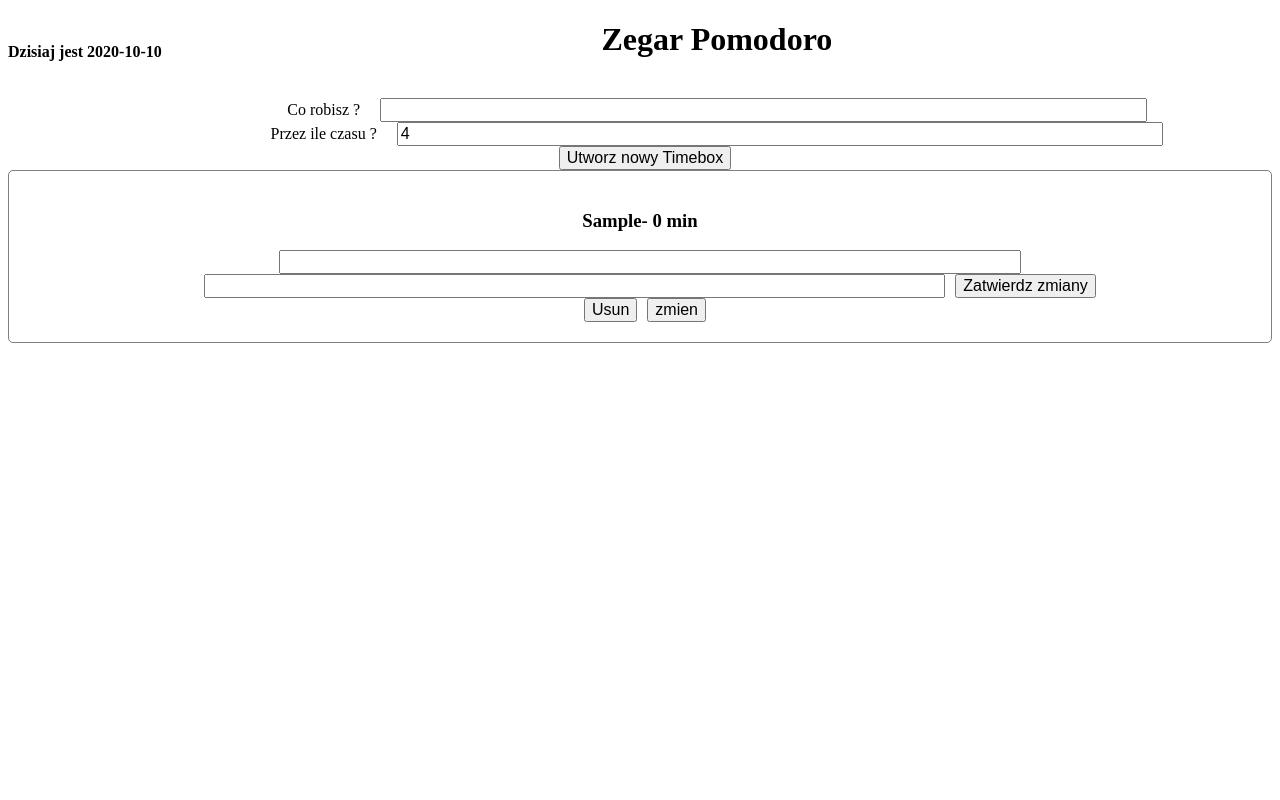
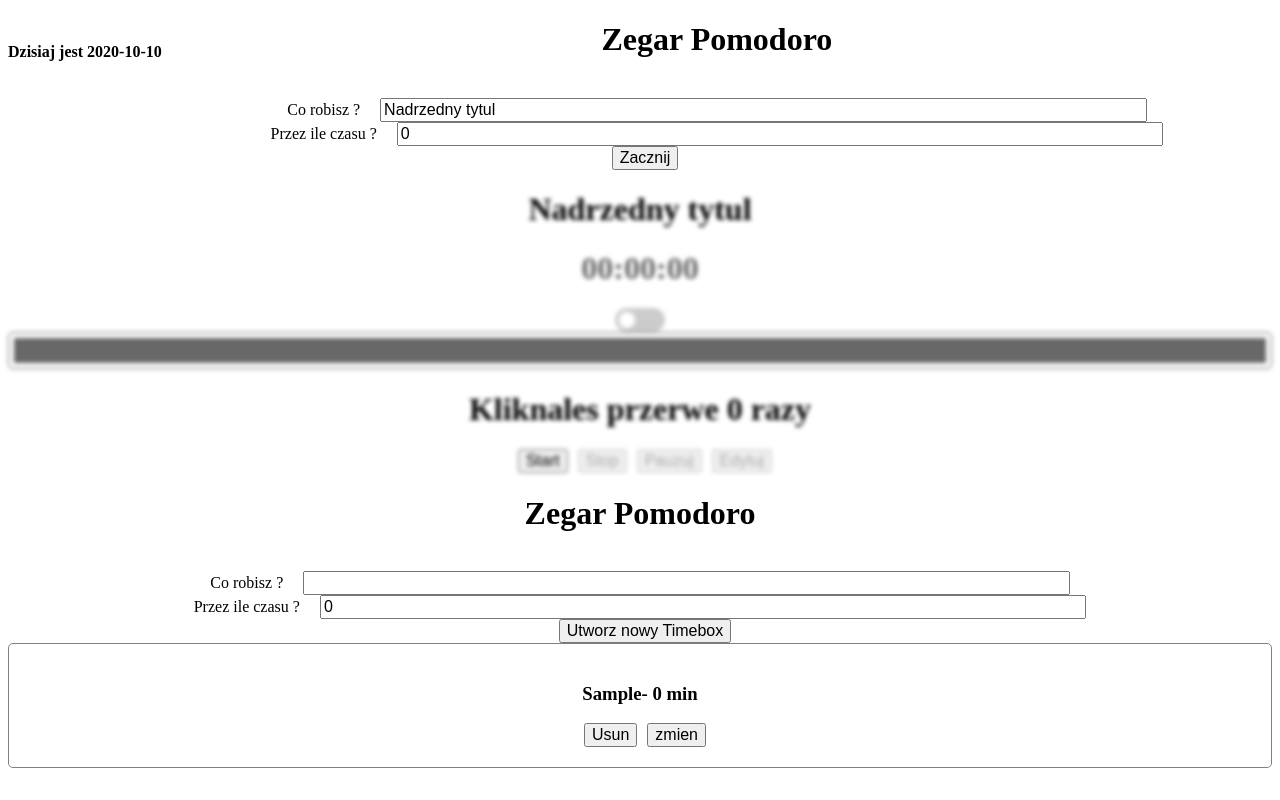
Before and after one commit to maciek2929/Pomodor-Timer-React, a React (Create React App) app: page / in a window 1280 px wide. Both pictures are taken after typing "Sample" into the empty fields and a click on the button "Utworz nowy Timebox". Built offline with nearby package versions, Linux system fonts and the light colour scheme.

Commit message:
complete and working( i hope so) version before i am going to learn and add TS, and Simply unit Test

```diff
--- a/src/App.jsx
+++ b/src/App.jsx
@@ -2,16 +2,16 @@ import React from "react";
 import ActualTime from "./components/ActualTime/ActualTime";
 import "./App.css";
 import TimeboxList from "./components/TimeboxList/TimeboxList";
+import EditableTimebox from './components/EditableTimebox/EditableTimebox'
 
 function App() {
   return (
     <div className="App">
-      <ActualTime style={{ marginBottom: "50px" }} />
+      <ActualTime />
+      <EditableTimebox/>
       <TimeboxList />
     </div>
   );
 }
 
 export default App;
-
-// w propsach przekazywalem totalTime in sexonds do Timeboxa//
--- a/src/components/EditableTimebox/EditableTimebox.jsx
+++ b/src/components/EditableTimebox/EditableTimebox.jsx
@@ -1,5 +1,5 @@
 import React from "react";
-import TimeBoxEditor from "../TimeboxEritor/TimeboxEdiotr";
+import TimeBoxEditor from "../TimeboxEditor/TimeboxEdiotr";
 import Timebox from "../Timebox/Timebox";
 import { useState } from "react";
 
--- a/src/components/Timebox/Timebox.jsx
+++ b/src/components/Timebox/Timebox.jsx
@@ -76,5 +76,3 @@ const Timebox = ({ totalTimeInMinutes, title, isEditable, onEdit }) => {
 };
 
 export default Timebox;
-
-//kotek sra
--- a/src/components/TimeboxCreator/TimeboxCreator.jsx
+++ b/src/components/TimeboxCreator/TimeboxCreator.jsx
@@ -1,7 +1,7 @@
 import React from "react";
 import { useState } from "react";
 import { v4 as uuidv4 } from "uuid";
-const TimeboxCreator = ({ onCreate }) => {
+const TimeboxCreator = ({ onCreate, handleEdit }) => {
   const [elTitle, setEltitle] = useState("");
   const [elTime, setElTime] = useState(0);
 
@@ -15,7 +15,7 @@ const TimeboxCreator = ({ onCreate }) => {
     e.preventDefault();
     onCreate(templateTimebox);
     setEltitle("");
-    setElTime((prev) => prev + 4);
+    setElTime(null);
   };
 
   const handleTitleChange = (e) => {
@@ -25,6 +25,7 @@ const TimeboxCreator = ({ onCreate }) => {
   const handleTimeChange = (e) => {
     setElTime(e.target.value);
   };
+
   return (
     <form onSubmit={handleSubmit} className="TimeboxCreator">
       <h1>Zegar Pomodoro</h1>
--- a/src/components/TimeboxElement/TimeboxElement.jsx
+++ b/src/components/TimeboxElement/TimeboxElement.jsx
@@ -4,22 +4,25 @@ const TimeboxElement = ({
   title,
   totalTimeInMinutes,
   onDelete,
-  onEdit,
-  setTimebox,
-  acceptChanges,
+  onEditingTitleChange,
+  onEditingTotalTimeInMinutesChange,
+  isElementEditable,
+  setIsElementEditable,
+  onEdit
 }) => {
   return (
     <div className="TimeboxElement">
       <h3>
         {title}- {totalTimeInMinutes} min
       </h3>
-      <form onSubmit={acceptChanges}>
-        <input type="text" />
-        <input type="number" />
-        <button>Zatwierdz zmiany</button>
+      <form hidden={isElementEditable === false}>
+        <input type="text" onChange={onEditingTitleChange} />
+        <input type="number" onChange={onEditingTotalTimeInMinutesChange} />
+        <br/>
+        <button onClick={onEdit}>Zatwierdz zmiany</button>
       </form>
       <button onClick={onDelete}> Usun</button>
-      <button onClick={onEdit}>zmien</button>
+      <button onClick={() => setIsElementEditable(true)}>zmien</button>
     </div>
   );
 };
--- a/src/components/TimeboxList/TimeboxList.jsx
+++ b/src/components/TimeboxList/TimeboxList.jsx
@@ -6,6 +6,18 @@ import TimeboxElement from "../TimeboxElement/TimeboxElement";
 
 const TimeboxList = () => {
   const [timebox, setTimebox] = useState([]);
+  const [editingTimeboxTitle, setEditingTimeboxTitle] = useState("");
+  const [
+    editingTotalTimeInMinutesChange,
+    setEditingTotalTimeInMinutesChange,
+  ] = useState(null);
+  const [isElementEditable, setIsElementEditable] = useState(false);
+
+  const updatedTimeboxTemplate = {
+    id: uuidv4(),
+    title: editingTimeboxTitle,
+    totalTimeInMinutes: editingTotalTimeInMinutesChange,
+  };
 
   const addTimebox = (timebox) => {
     setTimebox((prev) => {
@@ -25,10 +37,19 @@ const TimeboxList = () => {
     });
   };
 
-  const editTb = (clickedId) => {
-    const displaytb = timebox.find((el) => el.id === clickedId);
-    console.log(displaytb);
-  }; // funckja ta wybiera jedynie po ID Timebox ktory chce zmienic//
+  const editTb = (clickedId, updatedTimebox) => {
+    setTimebox((prev) => {
+      const timeboxes = prev.map((timebox) =>
+        timebox.id === clickedId ? updatedTimebox : timebox
+      );
+      return timeboxes;
+    });
+  };
+
+  const handleEditingTitleChange = (e) =>
+    setEditingTimeboxTitle(e.target.value);
+  const handleEditingTotalTimeInMinutesChange = (e) =>
+    setEditingTotalTimeInMinutesChange(e.target.value);
 
   return (
     <div>
@@ -39,8 +60,14 @@ const TimeboxList = () => {
           title={timebox.title}
           totalTimeInMinutes={timebox.totalTimeInMinutes}
           onDelete={() => removeTimebox(timebox.id)}
-          onEdit={() => editTb(timebox.id)}
+          onEdit={() => editTb(timebox.id, updatedTimeboxTemplate)}
           setTimebox={setTimebox}
+          onEditingTitleChange={handleEditingTitleChange}
+          onEditingTotalTimeInMinutesChange={
+            handleEditingTotalTimeInMinutesChange
+          }
+          isElementEditable={isElementEditable}
+          setIsElementEditable={setIsElementEditable}
         />
       ))}
     </div>
```
Also changed, not shown: src/components/TimeboxEditor/TimeboxEdiotr.jsx (renamed from src/components/TimeboxEritor/TimeboxEdiotr.jsx).
